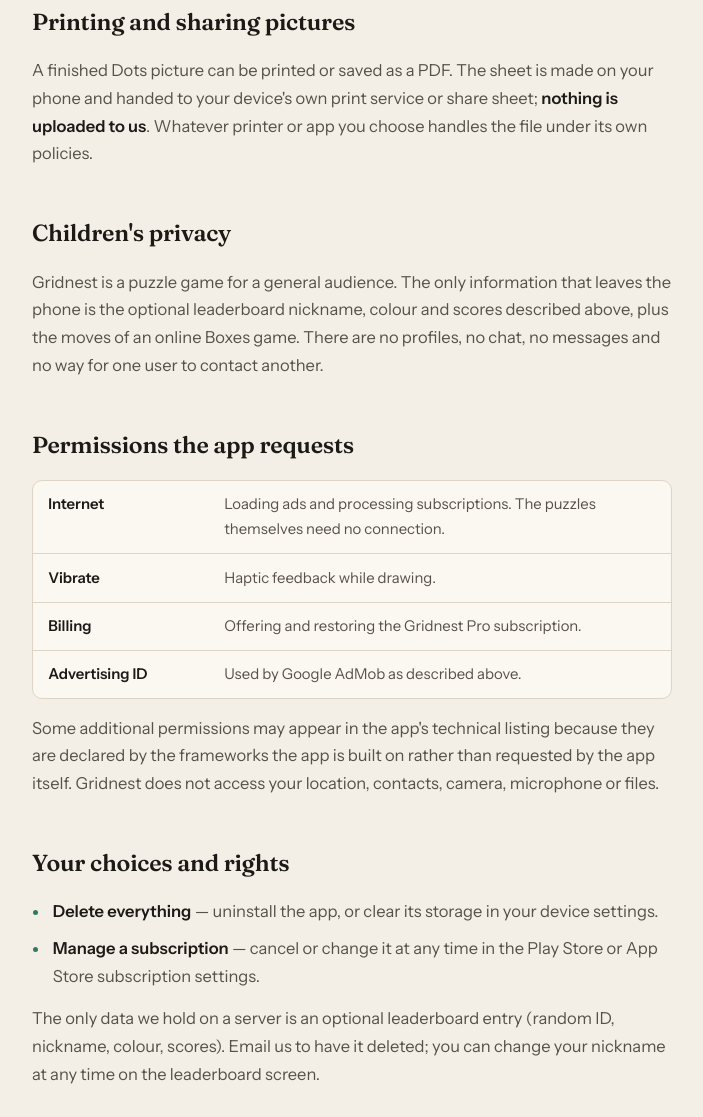
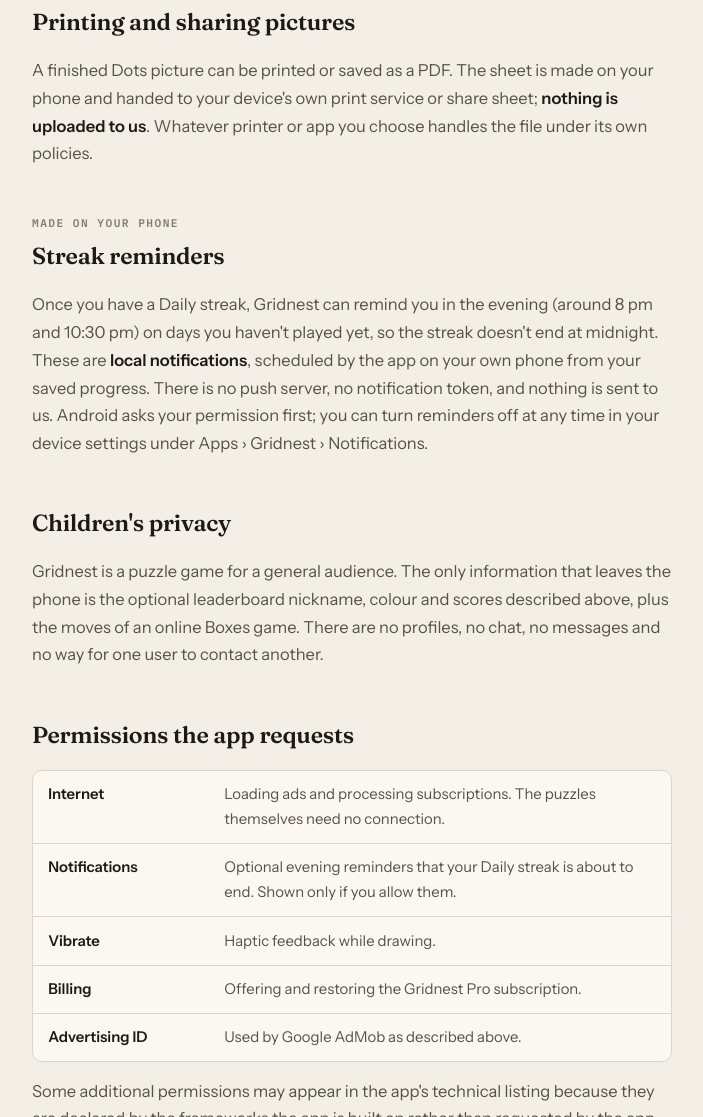
Before and after one commit to saadahmedhafeez/saadahmedhafeez.github.io, a plain HTML site: page gridnest/privacy.html in a window 1280 px wide. Shown: the part 2662-3779 px from the top of the page, without its empty margins (288-991 px from the left). Drawn offline with Linux system fonts and the light colour scheme.

Commit message:
Gridnest privacy: local streak reminder notifications (on-device, nothing sent)
Co-Authored-By: Claude Opus 5.5 <noreply@anthropic.com>

```diff
--- a/gridnest/privacy.html
+++ b/gridnest/privacy.html
@@ -109,13 +109,17 @@ footer{margin-top:3.5rem; padding-top:1.4rem; border-top:1px solid var(--border)
 <div class="s-head"><h2>Printing and sharing pictures</h2></div>
 <p>A finished Dots picture can be printed or saved as a PDF. The sheet is made on your phone and handed to your device's own print service or share sheet; <b>nothing is uploaded to us</b>. Whatever printer or app you choose handles the file under its own policies.</p>
 </section>
+<section id="reminders">
+<div class="s-head"><span class="kicker">Made on your phone</span><h2>Streak reminders</h2></div>
+<p>Once you have a Daily streak, Gridnest can remind you in the evening (around 8 pm and 10:30 pm) on days you haven't played yet, so the streak doesn't end at midnight. These are <b>local notifications</b>, scheduled by the app on your own phone from your saved progress. There is no push server, no notification token, and nothing is sent to us. Android asks your permission first; you can turn reminders off at any time in your device settings under Apps &rsaquo; Gridnest &rsaquo; Notifications.</p>
+</section>
 <section id="children">
 <div class="s-head"><h2>Children's privacy</h2></div>
 <p>Gridnest is a puzzle game for a general audience. The only information that leaves the phone is the optional leaderboard nickname, colour and scores described above, plus the moves of an online Boxes game. There are no profiles, no chat, no messages and no way for one user to contact another.</p>
 </section>
 <section id="perms">
 <div class="s-head"><h2>Permissions the app requests</h2></div>
-<div class='twrap'><table><tbody><tr><th scope='row'>Internet</th><td>Loading ads and processing subscriptions. The puzzles themselves need no connection.</td></tr><tr><th scope='row'>Vibrate</th><td>Haptic feedback while drawing.</td></tr><tr><th scope='row'>Billing</th><td>Offering and restoring the Gridnest Pro subscription.</td></tr><tr><th scope='row'>Advertising ID</th><td>Used by Google AdMob as described above.</td></tr></tbody></table></div>
+<div class='twrap'><table><tbody><tr><th scope='row'>Internet</th><td>Loading ads and processing subscriptions. The puzzles themselves need no connection.</td></tr><tr><th scope='row'>Notifications</th><td>Optional evening reminders that your Daily streak is about to end. Shown only if you allow them.</td></tr><tr><th scope='row'>Vibrate</th><td>Haptic feedback while drawing.</td></tr><tr><th scope='row'>Billing</th><td>Offering and restoring the Gridnest Pro subscription.</td></tr><tr><th scope='row'>Advertising ID</th><td>Used by Google AdMob as described above.</td></tr></tbody></table></div>
 <p>Some additional permissions may appear in the app's technical listing because they are declared by the frameworks the app is built on rather than requested by the app itself. Gridnest does not access your location, contacts, camera, microphone or files.</p>
 </section>
 <section id="rights">
```
